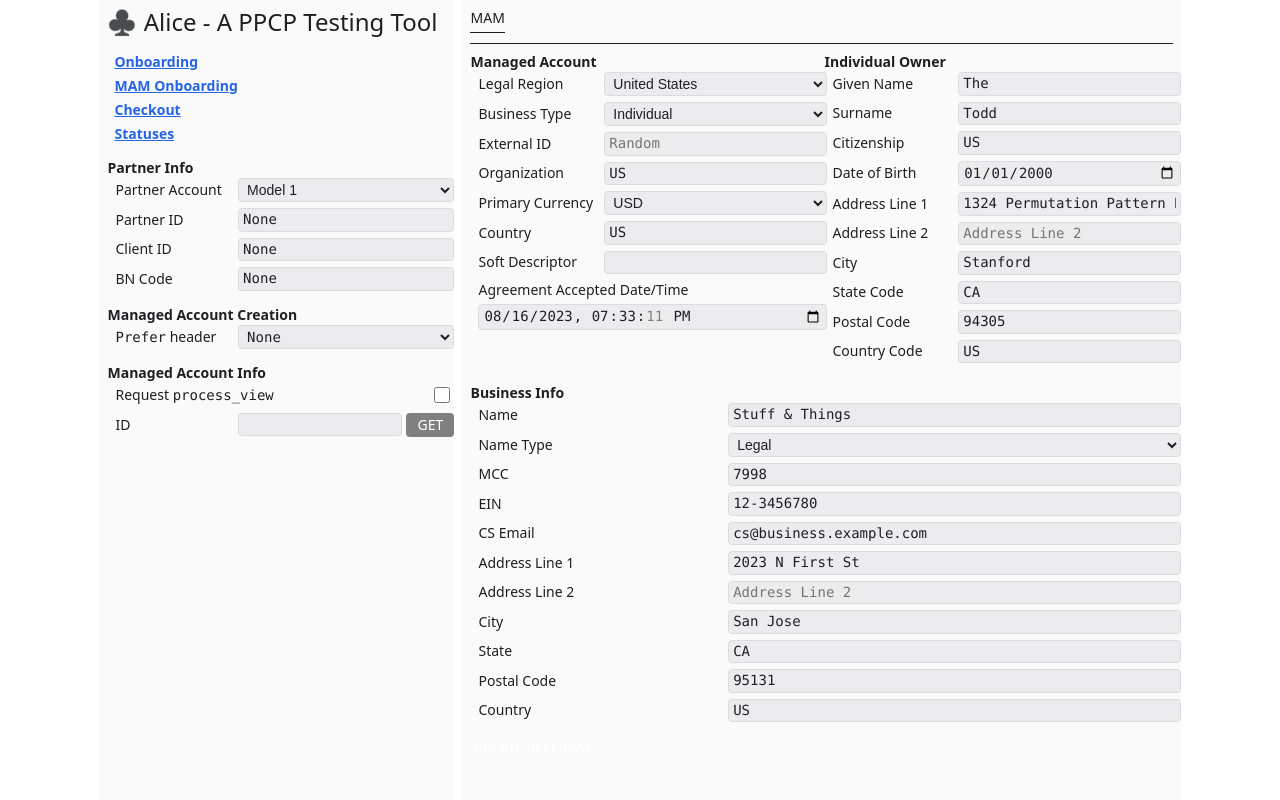
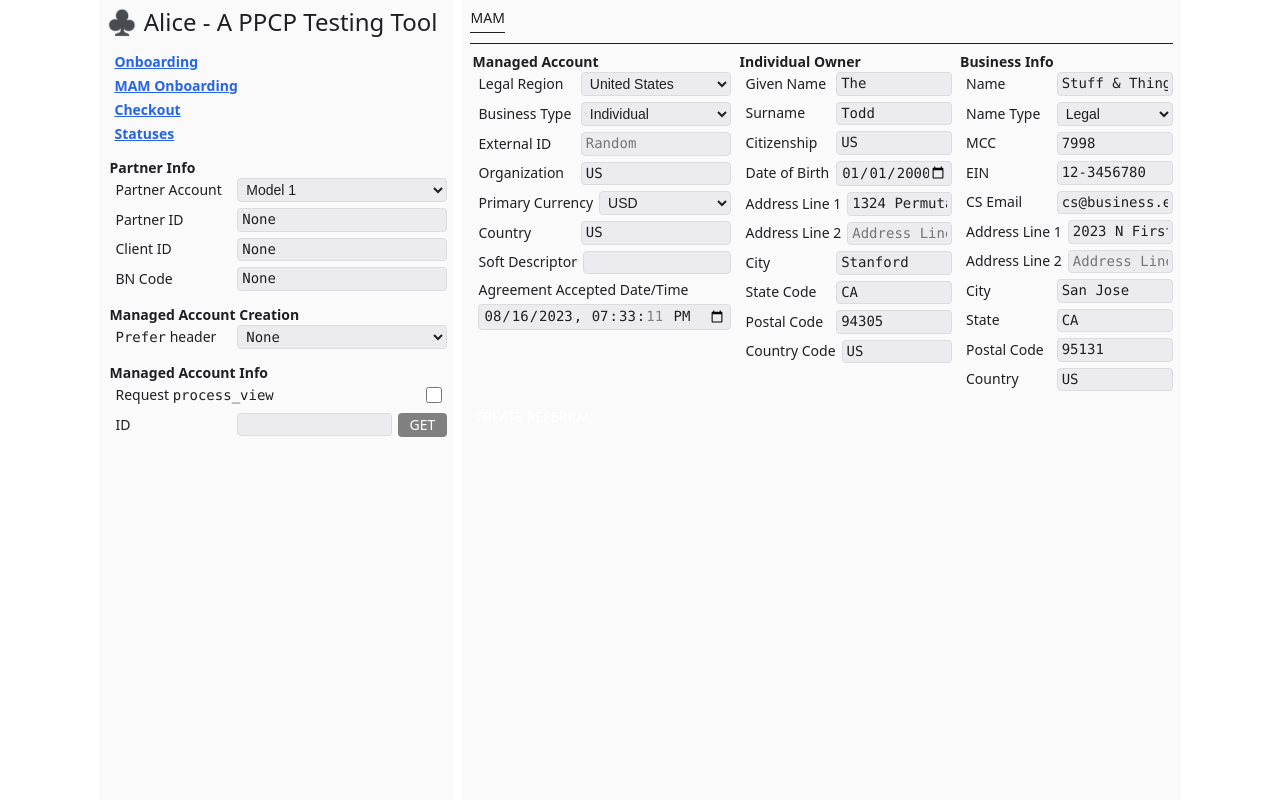
Before and after one commit to engenmt-pp/Alice, a Flask app: page /mam-onboarding/ in a window 1280 px wide. Shown: the part 20-820 px from the top of the page. Run offline with Flask 3, Linux system fonts and the light colour scheme.

Commit message:
Rebased to new main

```diff
--- a/src/static/onboarding-mam.css
+++ b/src/static/onboarding-mam.css
@@ -1,47 +1,8 @@
-form {
-    width: 100%;
-}
-form > fieldset > legend {
-    padding: 0;
-}
-
 #mam-onboarding {
     display: flex;
     flex-wrap: wrap;
     gap: 6px;
 }
 #mam-onboarding > fieldset {
-    flex: 1 1 32%;
+    flex: 1 1 30%;
 }
-
-fieldset {
-    margin: 0;
-}
-fieldset > div {
-    margin: 0 0 6px 8px;
-    flex-wrap: wrap;
-}
-
-fieldset > div > select,
-fieldset > div > input,
-fieldset > div > div {
-    flex: 1 1 50%;
-    min-width: 35%;
-}
-
-fieldset div {
-    display: flex;
-    align-items: center;
-    width: 100%;
-    gap: 4px;
-}
-
-form label {
-    font-weight: 400;
-    flex: 0 0 35%;
-    margin-right: auto;
-    white-space: nowrap;
-}
-#options-form label {
-    font-weight: 450;
-}
--- a/src/templates/onboarding-mam.html
+++ b/src/templates/onboarding-mam.html
@@ -80,7 +80,7 @@
       </label>
       <div>
         <input name="managed-account-id" id="managed-account-id" class="monospaced" size="1" onchange="updateManagedAccount()"></input>
-        <button type="button" id="managed-account-button" class="action action-get" disabled=true onclick="getManagedAccount()">Get</input>
+        <button type="button" id="managed-account-button" class="action action-get" disabled=true onclick="getManagedAccount()">Get</button>
       </div>
     </div>
   </fieldset>
```
Also changed, not shown: src/static/styles.css (+9 -27 lines).
